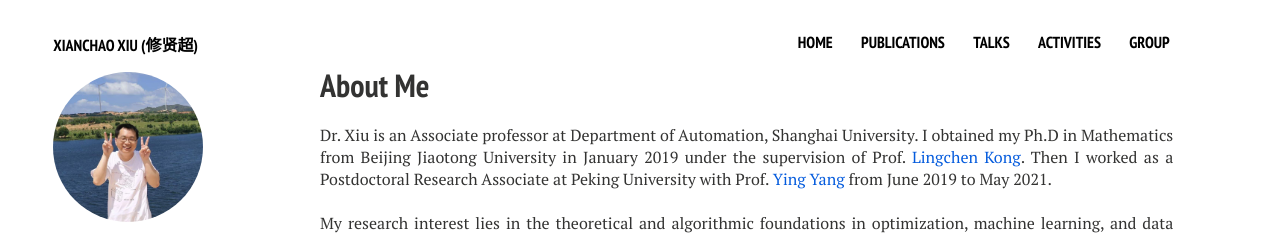
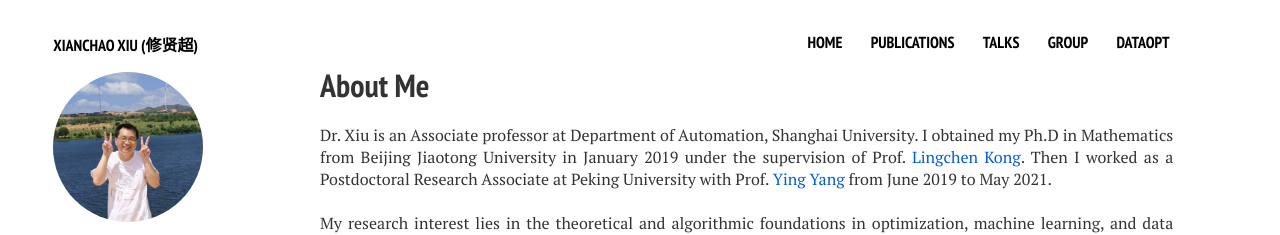
Before and after one commit to xianchaoxiu/xianchaoxiu.github.io, a Jekyll site: the page built from index.md, in a window 1280 px wide. Shown: the top 235 px of the page. Built offline with Jekyll 4.4.1, drawn with Linux system fonts in a browser that asks for light colours; nearby versions of some CDN libraries.

Commit message:
Update navigation.yml

```diff
--- a/_data/navigation.yml
+++ b/_data/navigation.yml
@@ -13,9 +13,8 @@
 - title: Talks
   url: /talks
 
-
-- title: Activities
-  url: /activities
-
 - title: Group
   url: /group
+
+- title: DataOpt
+  url: /dataopt
```
